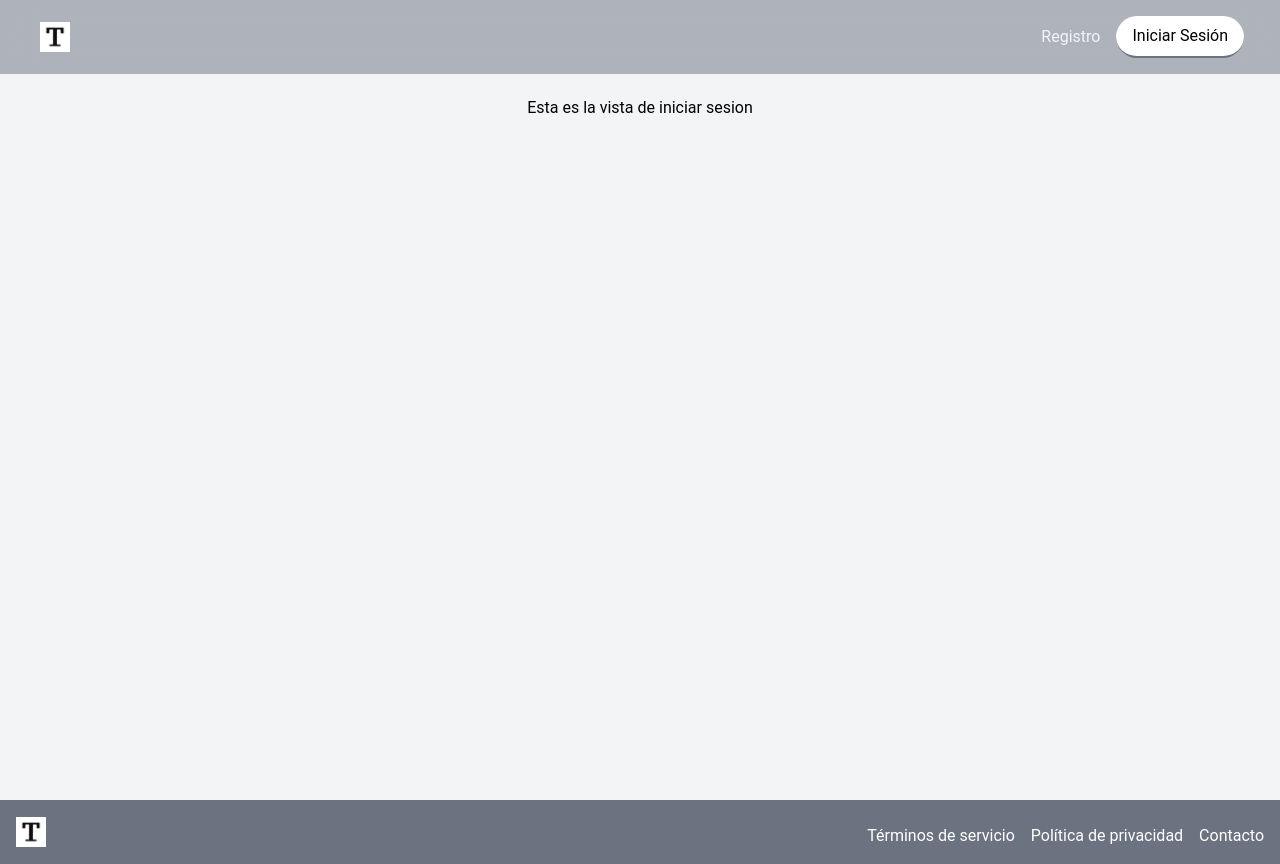
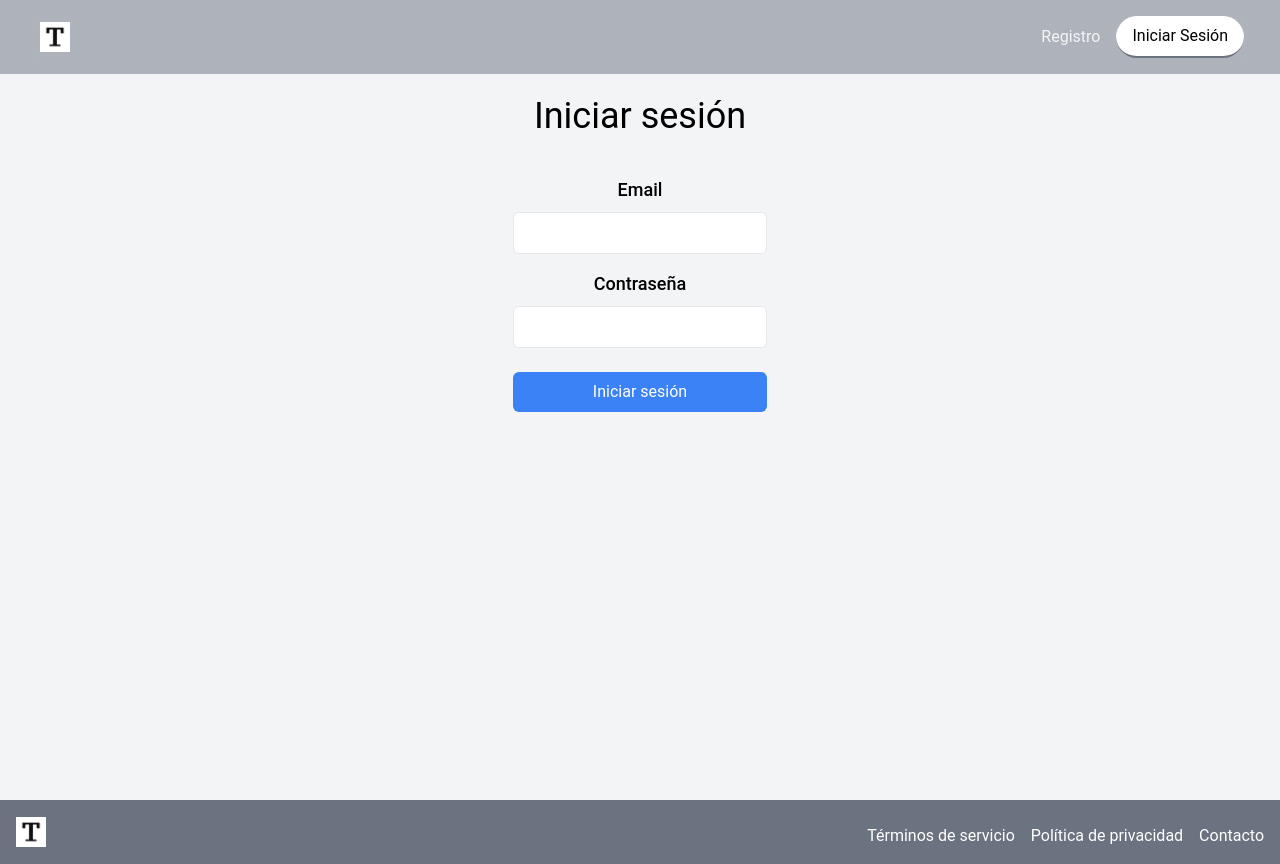
Before and after one commit to frankgimeno3/0101, a Next.js app: page /iniciarsesion in a window 1280 px wide. Built offline with nearby package versions, Linux system fonts and the light colour scheme.

Commit message:
agrego registro e inicio de sesión

```diff
--- a/pages/iniciarsesion/index.tsx
+++ b/pages/iniciarsesion/index.tsx
@@ -1,12 +1,66 @@
-import { Inter } from 'next/font/google'
+import { Inter } from 'next/font/google';
+import { useState, ChangeEvent, FormEvent } from 'react';
 
-const inter = Inter({ subsets: ['latin'] })
+const inter = Inter({ subsets: ['latin'] });
 
 export default function IniciarSesion() {
+  const [email, setEmail] = useState<string>('');
+  const [password, setPassword] = useState<string>('');
+
+  const handleEmailChange = (e: ChangeEvent<HTMLInputElement>) => {
+    setEmail(e.target.value);
+  };
+
+  const handlePasswordChange = (e: ChangeEvent<HTMLInputElement>) => {
+    setPassword(e.target.value);
+  };
+
+  const handleLogin = (e: FormEvent<HTMLFormElement>) => {
+    e.preventDefault();
+
+    // Aquí puedes implementar la lógica de inicio de sesión seguro
+  };
+
   return (
-    <div className="flex min-h-screen flex-col items-center justify-between p-24">
+    <div className="flex min-h-screen flex-col items-center  pt-24 text-center">
+      <h1 className="text-4xl mb-10">Iniciar sesión</h1>
 
-    <h1>Esta es la vista de iniciar sesion</h1>
+      <form onSubmit={handleLogin} >
+        <div className="mb-4">
+          <label htmlFor="email" className="block mb-2 text-lg font-medium">
+            Email
+          </label>
+          <input
+            type="email"
+            id="email"
+            value={email}
+            onChange={handleEmailChange}
+            className="w-full px-4 py-2 border rounded-md"
+            required
+          />
+        </div>
+
+        <div className="mb-6">
+          <label htmlFor="password" className="block mb-2 text-lg font-medium">
+            Contraseña
+          </label>
+          <input
+            type="password"
+            id="password"
+            value={password}
+            onChange={handlePasswordChange}
+            className="w-full px-4 py-2 border rounded-md"
+            required
+          />
+        </div>
+
+        <button
+          type="submit"
+          className="w-full py-2 px-4 text-white bg-blue-500 rounded-md hover:bg-blue-600"
+        >
+          Iniciar sesión
+        </button>
+      </form>
     </div>
-  )
+  );
 }
--- a/pages/registro/index.tsx
+++ b/pages/registro/index.tsx
@@ -1,12 +1,65 @@
-import { Inter } from 'next/font/google'
+import { useState } from 'react';
+import { Inter } from 'next/font/google';
 
-const inter = Inter({ subsets: ['latin'] })
+const inter = Inter({ subsets: ['latin'] });
 
 export default function Registro() {
+  const [email, setEmail] = useState('');
+  const [password, setPassword] = useState('');
+  const [accountType, setAccountType] = useState('');
+  const [country, setCountry] = useState('');
+
+  const handleRegister = () => {
+    // Aquí puedes implementar la lógica de registro seguro
+    console.log('Registro seguro:', email, password, accountType, country);
+  };
+
   return (
-    <div className="flex min-h-screen flex-col items-center justify-between p-24">
+    <div className="flex min-h-screen flex-col items-center  p-24">
+      <h1 className="text-4xl">Crear cuenta</h1>
 
-    <h1>Esta es la vista de Registro</h1>
+      <input
+        type="email"
+        placeholder=" Introducir Email"
+        value={email}
+        onChange={(e) => setEmail(e.target.value)}
+        className="p-2 m-2 border border-gray-300 rounded-md"
+      />
+
+      <input
+        type="password"
+        placeholder="Introducir Contraseña"
+        value={password}
+        onChange={(e) => setPassword(e.target.value)}
+        className="p-2 m-2 border border-gray-300 rounded-md"
+      />
+
+      <select
+        value={accountType}
+        onChange={(e) => setAccountType(e.target.value)}
+        className="p-2 m-2 border border-gray-300 rounded-md"
+      >
+        <option value="">Seleccione tipo de cuenta</option>
+        <option value="empresa">Empresa</option>
+        <option value="profesional">Profesional</option>
+      </select>
+
+      <select
+        value={country}
+        onChange={(e) => setCountry(e.target.value)}
+        className="p-2 m-2 border border-gray-300 rounded-md"
+      >
+        <option value="">Seleccione país</option>
+        <option value="país1">País 1</option>
+        <option value="país2">País 2</option>
+      </select>
+
+      <button
+        onClick={handleRegister}
+        className="px-4 py-2 bg-blue-500 text-white rounded-md"
+      >
+        Registrar
+      </button>
     </div>
-  )
+  );
 }
```
